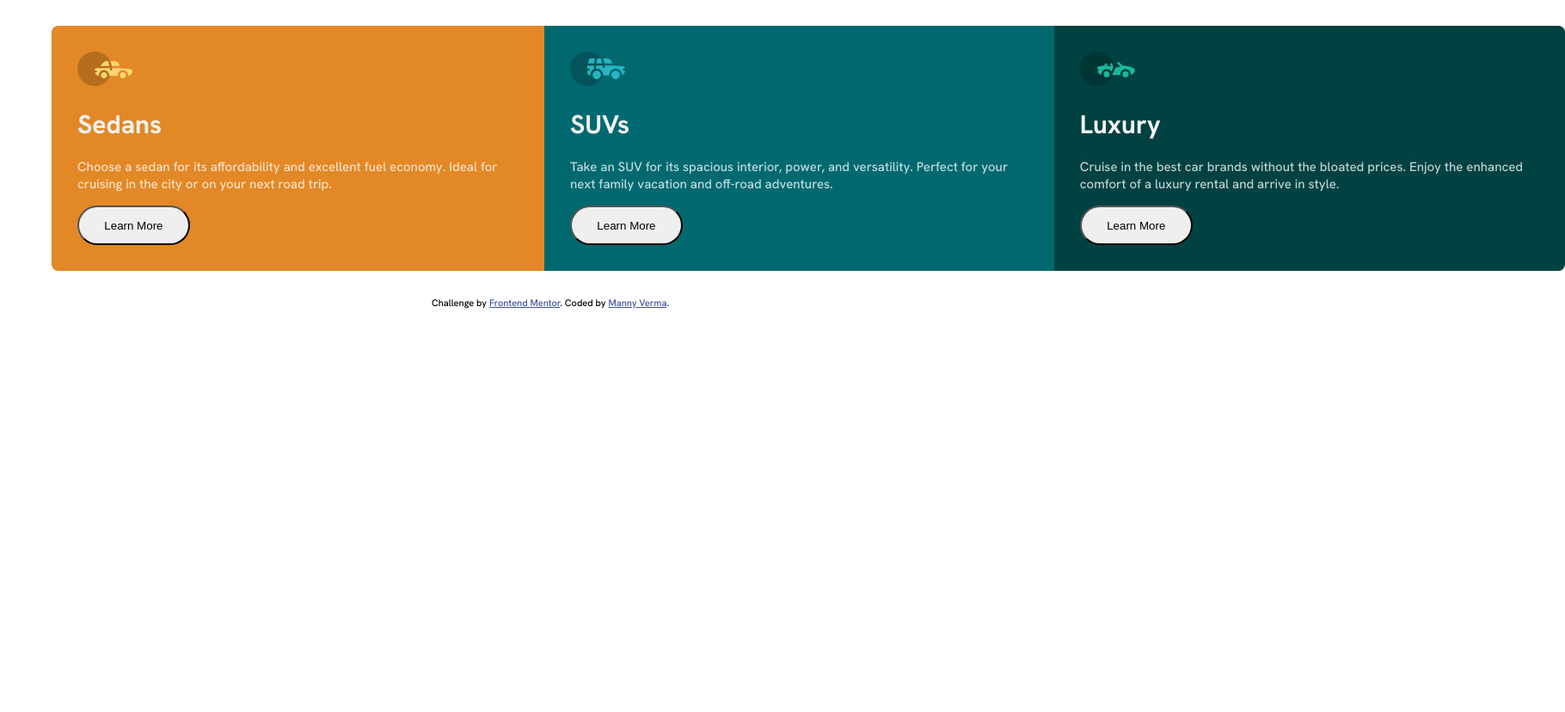
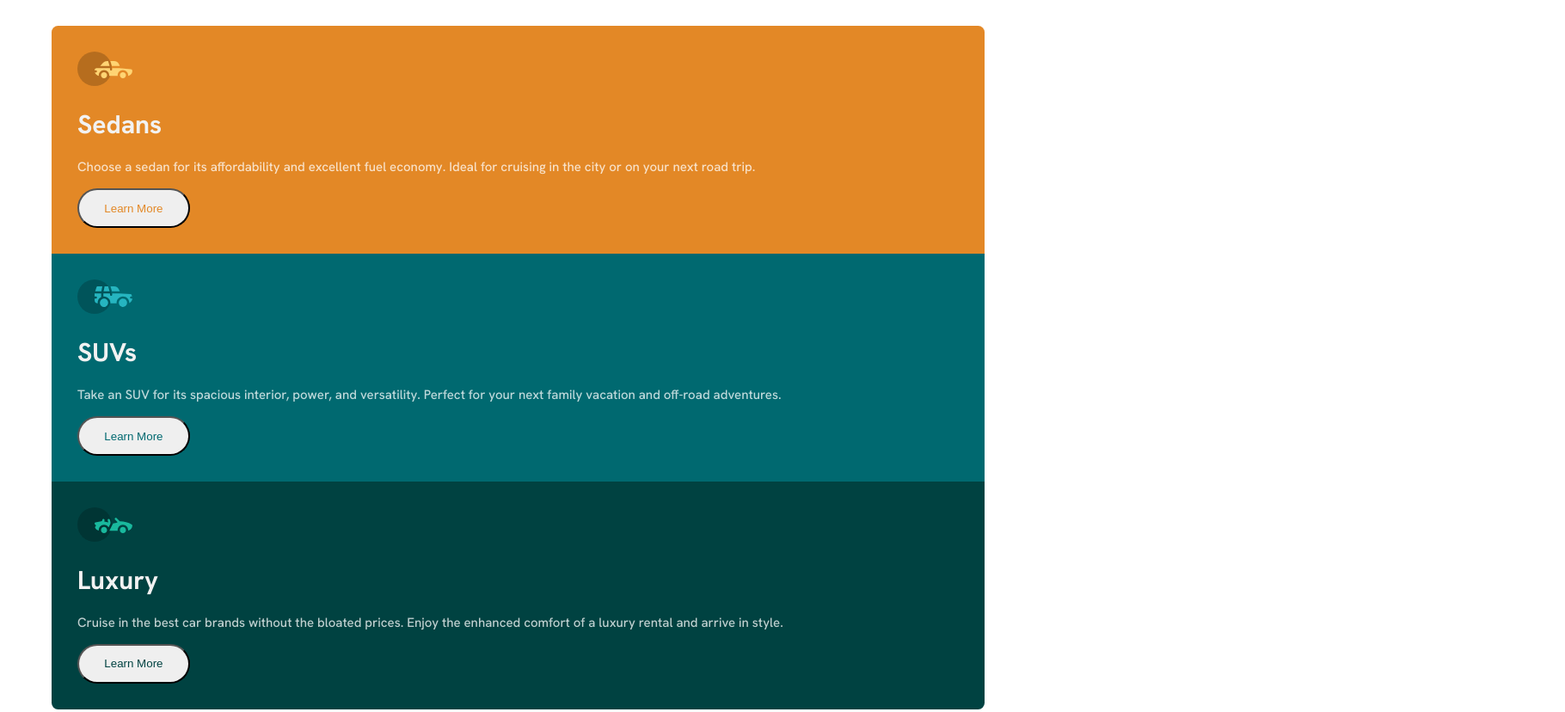
Before and after one commit to mverma45/fem-3cpc, a plain HTML site: page index.html in a window 1280 px wide. Shown: the top 828 px of the page at 86% size, 1820 px wide, since content can reach past the window. Drawn offline with Linux system fonts and the light colour scheme.

Commit message:
WIP styling

```diff
--- a/Styles/style.css
+++ b/Styles/style.css
@@ -53,17 +53,32 @@ body {
 	padding: 2em 2em 2em 2em;
 }
 
-.btn {
+.btnSedan {
+	color: hsl(31, 77%, 52%);
+}
+
+.btnSUV {
+	color: hsl(184, 100%, 22%);
+}
+
+.btnLuxury {
+	color: hsl(179, 100%, 13%);
+}
+
+.btnSedan,
+.btnSUV,
+.btnLuxury {
 	border-radius: 2em;
 	/* top | right | bottom | left */
 	padding: 1em 2.2em 1em 2.2em;
 }
 
-@media (max-width: 500px) {
+@media (max-width: 200vh) {
 	.cars {
 		display: flex;
 		flex-direction: column;
-		min-width: 100px;
+		padding-right: 5em;
+		min-width: 100vh;
 	}
 	.carsSedan {
 		border-radius: 0;
--- a/index.html
+++ b/index.html
@@ -28,7 +28,7 @@
 					Choose a sedan for its affordability and excellent fuel economy. Ideal
 					for cruising in the city or on your next road trip.
 				</p>
-				<button class="btn">Learn More</button>
+				<button class="btnSedan">Learn More</button>
 			</div>
 			<div class="carsSUV">
 				<img
@@ -39,7 +39,7 @@
 					Take an SUV for its spacious interior, power, and versatility. Perfect
 					for your next family vacation and off-road adventures.
 				</p>
-				<button class="btn">Learn More</button>
+				<button class="btnSUV">Learn More</button>
 			</div>
 			<div class="carsLuxury">
 				<img
@@ -50,7 +50,7 @@
 					Cruise in the best car brands without the bloated prices. Enjoy the
 					enhanced comfort of a luxury rental and arrive in style.
 				</p>
-				<button class="btn">Learn More</button>
+				<button class="btnLuxury">Learn More</button>
 			</div>
 		</div>
 		<div class="attribution">
```
